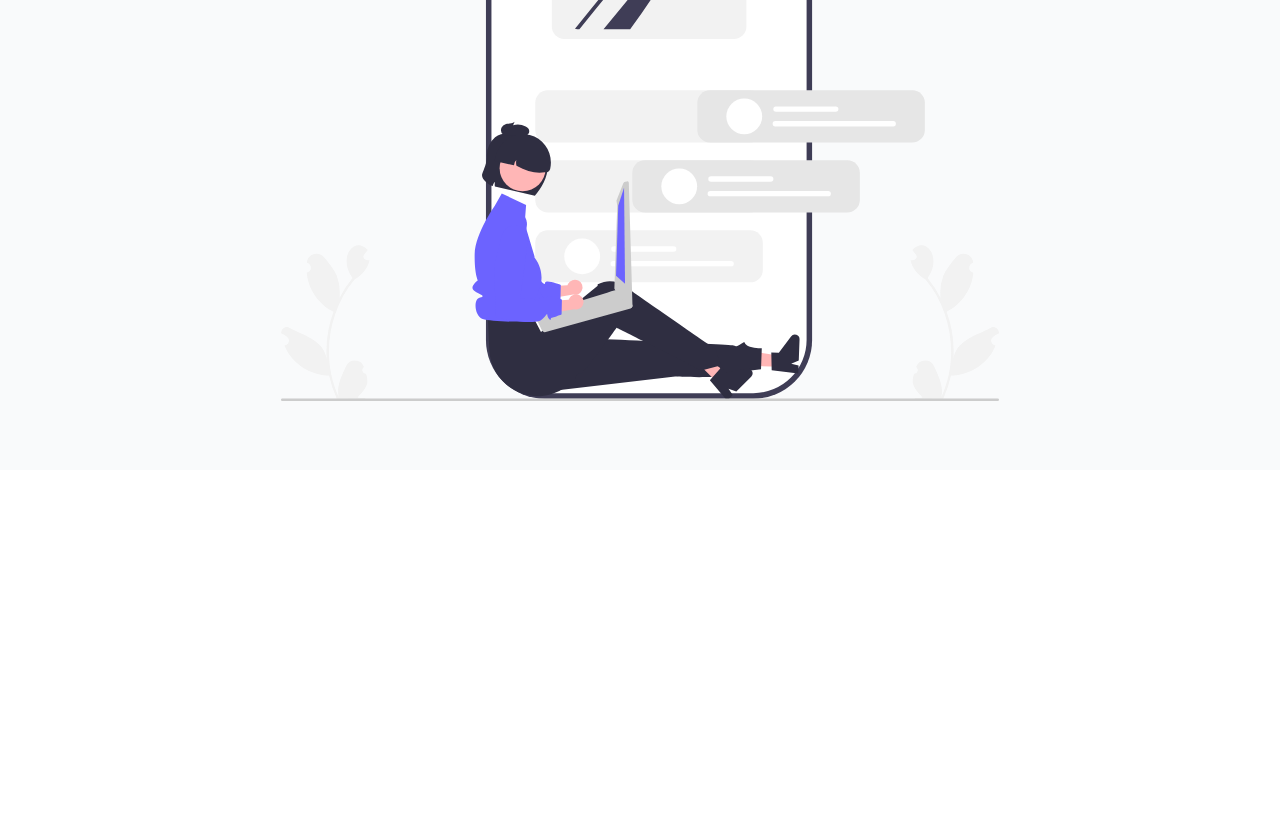
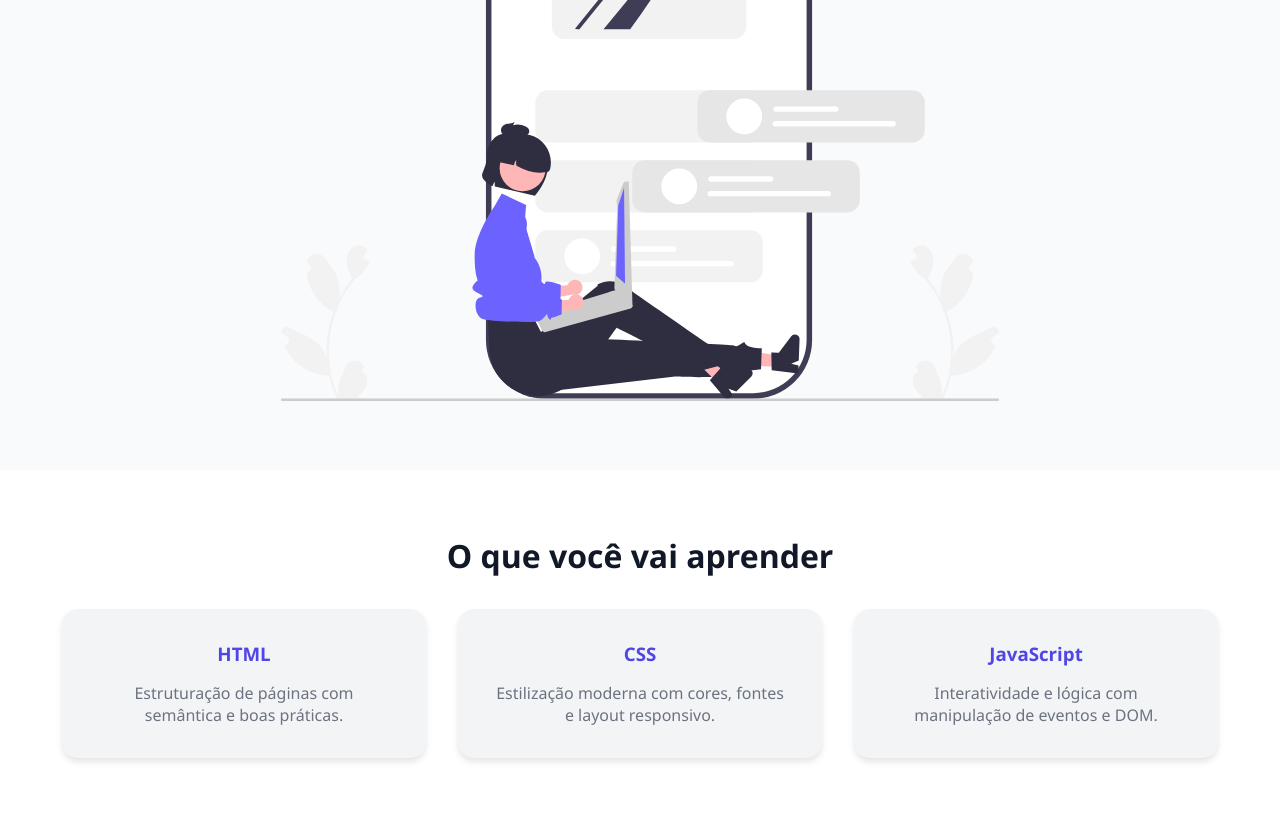
Before and after one commit to medeirosgame7-blip/landing-page, a plain HTML site: page index.html in a window 1280 px wide. Shown: the part 541-1363 px from the top of the page. Before the commit the page ends 1011 px from the top, so only its background shows below. Drawn offline with Linux system fonts and the light colour scheme.

Commit message:
Add files via upload

```diff
--- a/index.html
+++ b/index.html
@@ -32,6 +32,24 @@
                 <img src="assets/hero-illustration.svg" alt="hero">
             </div>
         </section>
+
+        <section class="conteudo">
+            <h2>O que você vai aprender</h2>
+            <div class="cards">
+                <div class="card">
+                    <h3>HTML</h3>
+                    <p>Estruturação de páginas com semântica e boas práticas.</p>
+                </div>
+                <div class="card">
+                    <h3>CSS</h3>
+                    <p>Estilização moderna com cores, fontes e layout responsivo.</p>
+                </div>
+                <div class="card">
+                    <h3>JavaScript</h3>
+                    <p>Interatividade e lógica com manipulação de eventos e DOM.</p>
+                </div>
+            </div>
+        </section>
     </main>
 </body>
 
--- a/style.css
+++ b/style.css
@@ -86,3 +86,49 @@ body {
 .btn-cta:hover {
     background-color: #4338CA;
 }
+
+.conteudo {
+    padding: 4rem 2rem;
+    background-color: #FFFFFF;
+    text-align: center;
+}
+
+.conteudo h2 {
+    font-size: 2rem;
+    color: #111827;
+    margin-bottom: 2rem;
+}
+
+.cards {
+    display: flex;
+    flex-wrap: wrap;
+    justify-content: center;
+    gap: 2rem;
+}
+
+.card {
+    background-color: #F3F4F6;
+    padding: 2rem;
+    border-radius: 1rem;
+    max-width: 300px;
+    box-shadow: 0 4px 6px rgba(0, 0, 0, 0.1);
+    transition: transform 0.3s;
+}
+
+.card {
+    box-shadow: 0 4px 6px rgba(0, 0, 0, 0.1);
+    transition: transform 0.3s;
+}
+
+.card:hover {
+    transform: translateY(-5px);
+}
+
+.card h3 {
+    color: #4f46e5;
+    margin-bottom: 1rem;
+}
+
+.card p {
+    color: #6B7280;
+}
```
